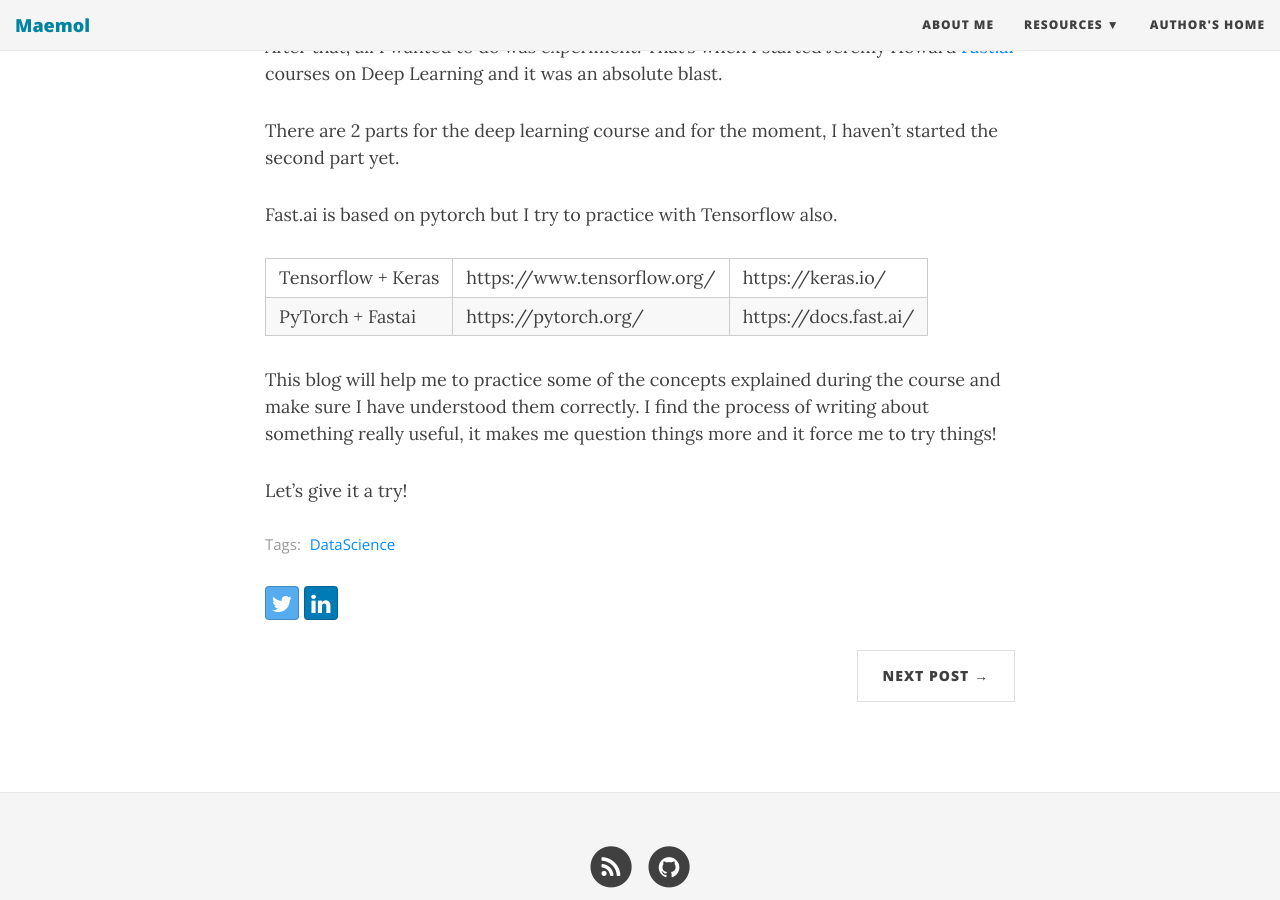
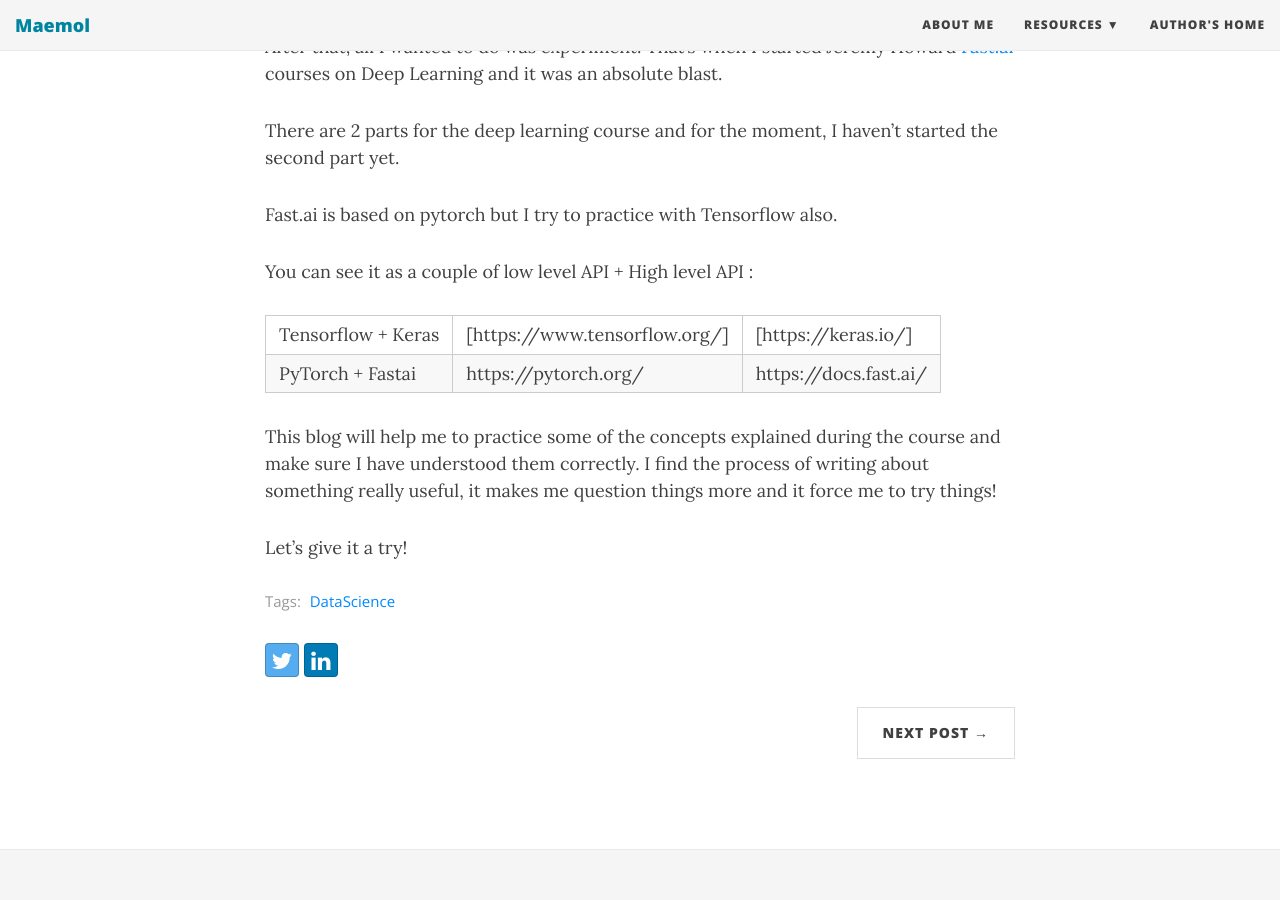
Before and after one commit to Maemol/maemol.github.io, a Jekyll site: the page built from _posts/2019-03-26-hello.md, in a window 1280 px wide and 900 px high, scrolled down 1248 px. Built offline with Jekyll 4.4.1, drawn with Linux system fonts in a browser that asks for light colours; nearby versions of some CDN libraries.

Commit message:
Update 2019-03-26-hello.md

```diff
--- a/_posts/2019-03-26-hello.md
+++ b/_posts/2019-03-26-hello.md
@@ -38,7 +38,9 @@
 
 Fast.ai is based on pytorch but I try to practice with Tensorflow also.
 
-| Tensorflow + Keras | https://www.tensorflow.org/ | https://keras.io/ |
+You can see it as a couple of low level API + High level API :
+
+| Tensorflow + Keras | [https://www.tensorflow.org/] | [https://keras.io/] |
 | PyTorch + Fastai | https://pytorch.org/ | https://docs.fast.ai/ |
 
 This blog will help me to practice some of the concepts explained during the course and make sure I have understood them correctly. I find the process of writing about something really useful, it makes me question things more and it force me to try things!
```
